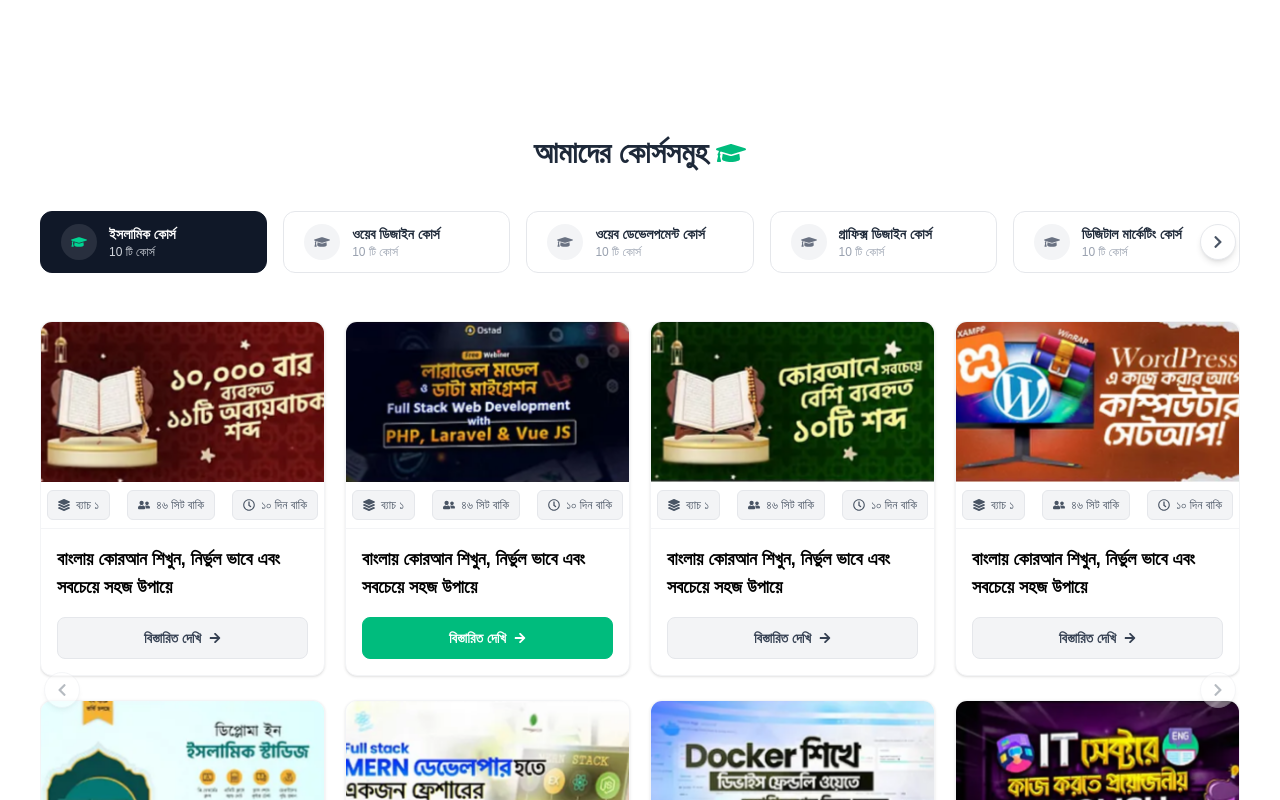
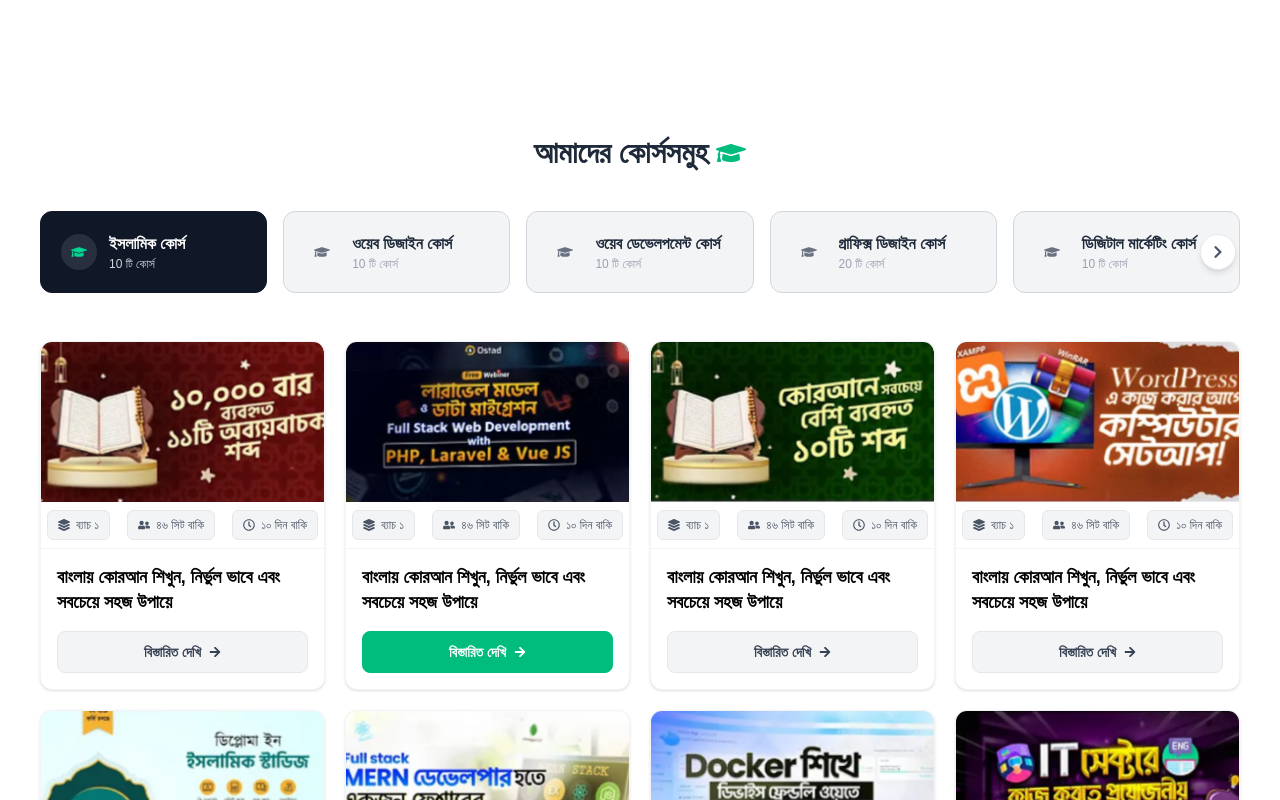
Before and after one commit to almahmud-dev/islami-talimi-madrasa, a Next.js app: page / in a window 1280 px wide. Shown: the part 920-1720 px from the top of the page. Built offline with nearby package versions, Linux system fonts and the light colour scheme; a web font is replaced by a local one.

Commit message:
course section some modify

```diff
--- a/components/CoursesSection.jsx
+++ b/components/CoursesSection.jsx
@@ -12,18 +12,17 @@
 
 import Container from "./ui/Container";
 import CustomSwiper, { SwiperSlide } from "./ui/Swiper";
-
-// ক্যাটাগরি ডেটা
+// Category data
 const categories = [
   { id: 1, title: "ইসলামিক কোর্স", count: 10 },
   { id: 2, title: "ওয়েব ডিজাইন কোর্স", count: 10 },
   { id: 3, title: "ওয়েব ডেভেলপমেন্ট কোর্স", count: 10 },
-  { id: 4, title: "গ্রাফিক্স ডিজাইন কোর্স", count: 10 },
+  { id: 4, title: "গ্রাফিক্স ডিজাইন কোর্স", count: 20 },
   { id: 5, title: "ডিজিটাল মার্কেটিং কোর্স", count: 10 },
   { id: 6, title: "ইংলিশ কোর্স", count: 10 },
 ];
 
-// কোর্স ডেটা
+// Course data
 const courses = [
   {
     id: 1,
@@ -32,7 +31,8 @@
     batch: "ব্যাচ ১",
     seat: "৪৬ সিট বাকি",
     duration: "১০ দিন বাকি",
-    description: "বাংলায় কোরআন শিখুন, নির্ভুল ভাবে এবং সবচেয়ে সহজ উপায়ে",
+    description:
+      "বাংলায় কোরআন শিখুন, নির্ভুল ভাবে এবং সবচেয়ে সহজ উপায়ে",
   },
   {
     id: 2,
@@ -41,7 +41,8 @@
     batch: "ব্যাচ ১",
     seat: "৪৬ সিট বাকি",
     duration: "১০ দিন বাকি",
-    description: "বাংলায় কোরআন শিখুন, নির্ভুল ভাবে এবং সবচেয়ে সহজ উপায়ে",
+    description:
+      "বাংলায় কোরআন শিখুন, নির্ভুল ভাবে এবং সবচেয়ে সহজ উপায়ে",
     highlight: true,
   },
   {
@@ -51,7 +52,8 @@
     batch: "ব্যাচ ১",
     seat: "৪৬ সিট বাকি",
     duration: "১০ দিন বাকি",
-    description: "বাংলায় কোরআন শিখুন, নির্ভুল ভাবে এবং সবচেয়ে সহজ উপায়ে",
+    description:
+      "বাংলায় কোরআন শিখুন, নির্ভুল ভাবে এবং সবচেয়ে সহজ উপায়ে",
   },
   {
     id: 4,
@@ -60,7 +62,8 @@
     batch: "ব্যাচ ১",
     seat: "৪৬ সিট বাকি",
     duration: "১০ দিন বাকি",
-    description: "বাংলায় কোরআন শিখুন, নির্ভুল ভাবে এবং সবচেয়ে সহজ উপায়ে",
+    description:
+      "বাংলায় কোরআন শিখুন, নির্ভুল ভাবে এবং সবচেয়ে সহজ উপায়ে",
   },
   {
     id: 5,
@@ -69,7 +72,8 @@
     batch: "ব্যাচ ১",
     seat: "৪৬ সিট বাকি",
     duration: "১০ দিন বাকি",
-    description: "বাংলায় কোরআন শিখুন, নির্ভুল ভাবে এবং সবচেয়ে সহজ উপায়ে",
+    description:
+      "বাংলায় কোরআন শিখুন, নির্ভুল ভাবে এবং সবচেয়ে সহজ উপায়ে",
   },
   {
     id: 6,
@@ -78,7 +82,8 @@
     batch: "ব্যাচ ১",
     seat: "৪৬ সিট বাকি",
     duration: "১০ দিন বাকি",
-    description: "বাংলায় কোরআন শিখুন, নির্ভুল ভাবে এবং সবচেয়ে সহজ উপায়ে",
+    description:
+      "বাংলায় কোরআন শিখুন, নির্ভুল ভাবে এবং সবচেয়ে সহজ উপায়ে",
   },
   {
     id: 7,
@@ -87,7 +92,8 @@
     batch: "ব্যাচ ১",
     seat: "৪৬ সিট বাকি",
     duration: "১০ দিন বাকি",
-    description: "বাংলায় কোরআন শিখুন, নির্ভুল ভাবে এবং সবচেয়ে সহজ উপায়ে",
+    description:
+      "বাংলায় কোরআন শিখুন, নির্ভুল ভাবে এবং সবচেয়ে সহজ উপায়ে",
   },
   {
     id: 8,
@@ -96,7 +102,8 @@
     batch: "ব্যাচ ১",
     seat: "৪৬ সিট বাকি",
     duration: "১০ দিন বাকি",
-    description: "বাংলায় কোরআন শিখুন, নির্ভুল ভাবে এবং সবচেয়ে সহজ উপায়ে",
+    description:
+      "বাংলায় কোরআন শিখুন, নির্ভুল ভাবে এবং সবচেয়ে সহজ উপায়ে",
   },
 ];
 
@@ -139,11 +146,12 @@
             {categories.map((category) => (
               <SwiperSlide key={category.id}>
                 <button
+                  type="button"
                   onClick={() => setActiveCategory(category.id)}
-                  className={`group flex w-full items-center gap-3 whitespace-nowrap rounded-xl border px-5 py-3 transition-all duration-300 ${
+                  className={`group flex w-full items-center gap-3 whitespace-nowrap rounded-xl border px-5 py-5 transition-all duration-300 ${
                     activeCategory === category.id
                       ? "border-gray-900 bg-gray-900 text-white"
-                      : "border-gray-200 bg-white text-gray-800 hover:border-gray-900 hover:bg-gray-900 hover:text-white"
+                      : "border-gray-300 bg-gray-100 text-gray-800 hover:border-gray-900 hover:bg-gray-900 hover:text-white cursor-pointer"
                   }`}
                 >
                   <span
@@ -157,7 +165,7 @@
                   </span>
 
                   <span className="text-left">
-                    <span className="block text-sm font-semibold">
+                    <span className="block text-md font-semibold">
                       {category.title}
                     </span>
 
@@ -178,47 +186,12 @@
         </div>
 
         {/* Course Cards */}
-        <div className="px-2">
-          <CustomSwiper
-            spaceBetween={20}
-            slidesPerView={1}
-            grid={{
-              rows: 2,
-              fill: "row",
-            }}
-            breakpoints={{
-              640: {
-                slidesPerView: 2,
-                grid: {
-                  rows: 2,
-                  fill: "row",
-                },
-              },
-
-              1024: {
-                slidesPerView: 3,
-                grid: {
-                  rows: 2,
-                  fill: "row",
-                },
-              },
-
-              1280: {
-                slidesPerView: 4,
-                grid: {
-                  rows: 2,
-                  fill: "row",
-                },
-              },
-            }}
+        <div className="grid grid-cols-1 gap-5 px-2 sm:grid-cols-2 lg:grid-cols-3 xl:grid-cols-4">
+          {visibleCourses.map((course) => (
+            <article
+              key={course.id}
+              className="group flex h-full flex-col overflow-hidden rounded-xl border border-gray-100 bg-white shadow-sm transition-all duration-300 hover:border-gray-900 hover:shadow-lg"
             >
-            {visibleCourses.map((course) => (
-              <SwiperSlide
-                key={course.id}
-                style={{ height: "auto" }}
-                className="pb-1"
-              >
-                <div className="group flex h-full flex-col overflow-hidden rounded-xl border border-gray-100 bg-white shadow-sm transition-all duration-300 hover:border-gray-900 hover:shadow-lg">
               {/* Course Image */}
               <div className="relative h-40 w-full overflow-hidden">
                 <Image
@@ -226,69 +199,70 @@
                   alt={course.title}
                   fill
                   className="object-cover transition-transform duration-300 group-hover:scale-105"
-                      sizes="(max-width: 639px) 100vw,
-                             (max-width: 1023px) 50vw,
-                             (max-width: 1279px) 33vw,
-                             25vw"
+                  sizes="(max-width: 639px) 100vw, (max-width: 1023px) 50vw, (max-width: 1279px) 33vw, 25vw"
                 />
               </div>
 
-                  {/* Info Row */}
-                  <div className="flex items-center justify-between border-b border-gray-100 px-1.5 py-2">
-                    {/* Batch */}
+              {/* Course Meta */}
+              <div className="flex items-center justify-between gap-2 border-b border-gray-100 px-1.5 py-2">
                 <span className="flex items-center gap-1.5 rounded-md border border-gray-200 bg-gray-100 px-2.5 py-1.5 text-xs text-gray-600">
                   <FaLayerGroup size={12} />
                   {course.batch}
                 </span>
 
-                    {/* Seat */}
                 <span className="flex items-center gap-1.5 rounded-md border border-gray-200 bg-gray-100 px-2.5 py-1.5 text-xs text-gray-600">
                   <FaUserFriends size={12} />
                   {course.seat}
                 </span>
 
-                    {/* Duration */}
                 <span className="flex items-center gap-1.5 rounded-md border border-gray-200 bg-gray-100 px-2.5 py-1.5 text-xs text-gray-600">
                   <FaRegClock size={12} />
                   {course.duration}
                 </span>
               </div>
 
-                  {/* Description + Button */}
+              {/* Course Content */}
               <div className="flex flex-1 flex-col justify-between p-4">
-                    <p className="mb-4 text-lg font-bold text-black">
+                <h3 className="mb-4 text-lg font-bold leading-snug text-black">
                   {course.description}
-                    </p>
+                </h3>
 
                 <button
+                  type="button"
                   className={`flex items-center justify-center gap-2 rounded-lg border py-2.5 text-sm font-semibold transition-all duration-200 ${
                     course.highlight
-                          ? "border-emerald-500 bg-emerald-500 text-white hover:bg-emerald-600"
-                          : "border-gray-200 bg-gray-100 text-gray-700 hover:border-emerald-500 hover:bg-emerald-500 hover:text-white"
+                      ? "border-emerald-500 bg-emerald-500 text-white hover:bg-emerald-600 cursor-pointer"
+                      : "border-gray-200 bg-gray-100 text-gray-700 hover:border-emerald-500 hover:bg-emerald-500 hover:text-white cursor-pointer"
                   }`}
                 >
                   বিস্তারিত দেখি
                   <FaArrowRight size={12} />
                 </button>
               </div>
-                </div>
-              </SwiperSlide>
+            </article>
           ))}
-          </CustomSwiper>
         </div>
 
-        {/* More / Less */}
-        <div className="mt-8 flex flex-col items-center gap-3">
-          {/* আরো দেখুন */}
-          <button className="flex items-center gap-2 rounded-lg border border-gray-200 bg-gray-100 px-6 py-2.5 text-sm font-semibold text-gray-700 transition hover:bg-gray-200">
+        {/* Show More / Less */}
+        <div className="mt-8 flex justify-center">
+          {!showAll ? (
+            <button
+              type="button"
+              onClick={() => setShowAll(true)}
+              className="flex items-center gap-2 rounded-lg border border-gray-200 bg-gray-100 px-6 py-2.5 text-sm font-semibold text-gray-700 transition hover:bg-gray-200 cursor-pointer"
+            >
               আরো দেখুন
               <FaArrowRight size={12} />
             </button>
-
-          {/* কমিয়ে দেখুন */}
-          <button className="flex items-center gap-2 rounded-lg border border-gray-200 bg-gray-100 px-6 py-2.5 text-sm font-semibold text-gray-700 transition hover:bg-gray-200">
+          ) : (
+            <button
+              type="button"
+              onClick={() => setShowAll(false)}
+              className="flex items-center gap-2 rounded-lg border border-gray-200 bg-gray-100 px-6 py-2.5 text-sm font-semibold text-gray-700 transition hover:bg-gray-200 cursor-pointer"
+            >
               কমিয়ে দেখুন
             </button>
+          )}
         </div>
       </Container>
     </section>
--- a/components/ui/Container.jsx
+++ b/components/ui/Container.jsx
@@ -1,6 +1,6 @@
 const Container = ({ children, className = "" }) => {
   return (
-    <div className={`mx-auto w-full max-w-7xl px-4 sm:px-6 lg:px-8 ${className}`}>
+    <div className={`mx-auto w-full max-w-[1400px] px-4 sm:px-6 lg:px-8 ${className}`}>
       {children}
     </div>
   );
```
Lines whose indentation alone changed are shown as unchanged.
